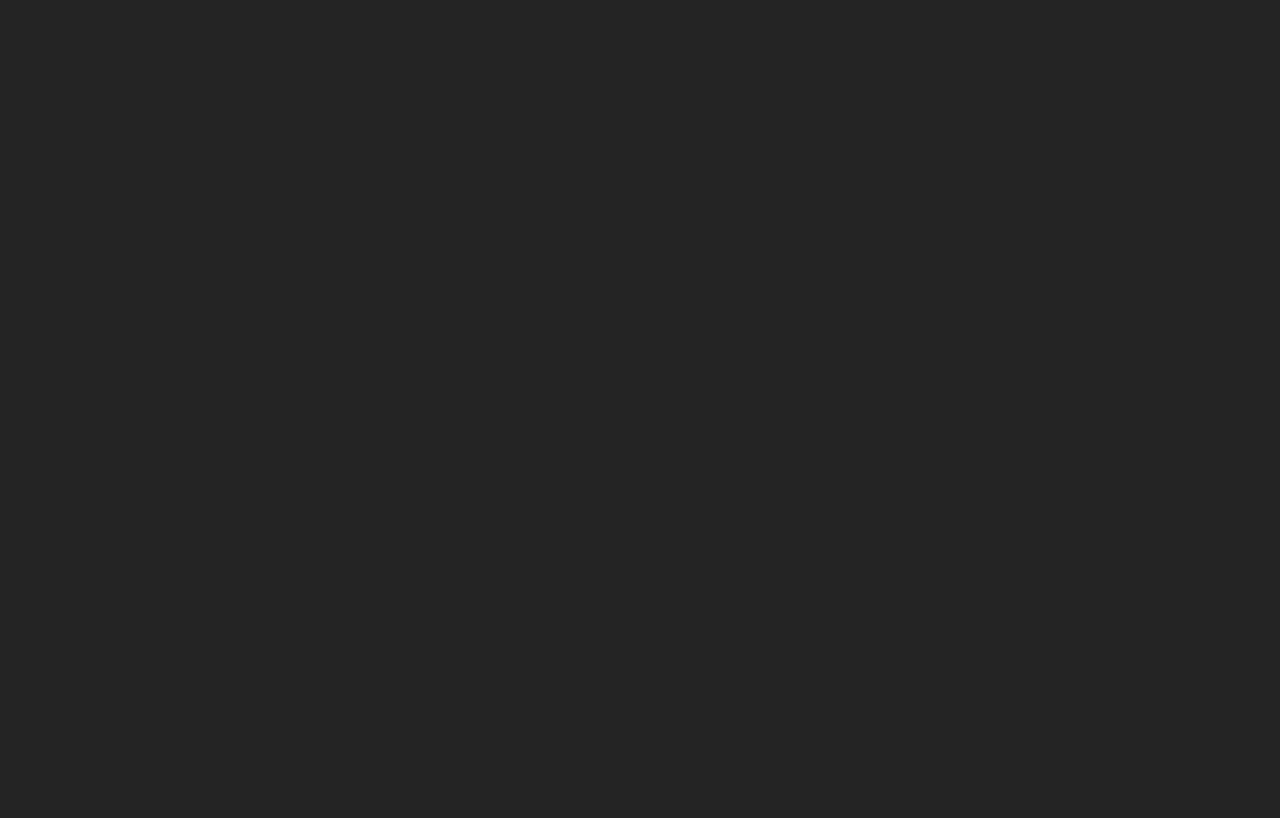
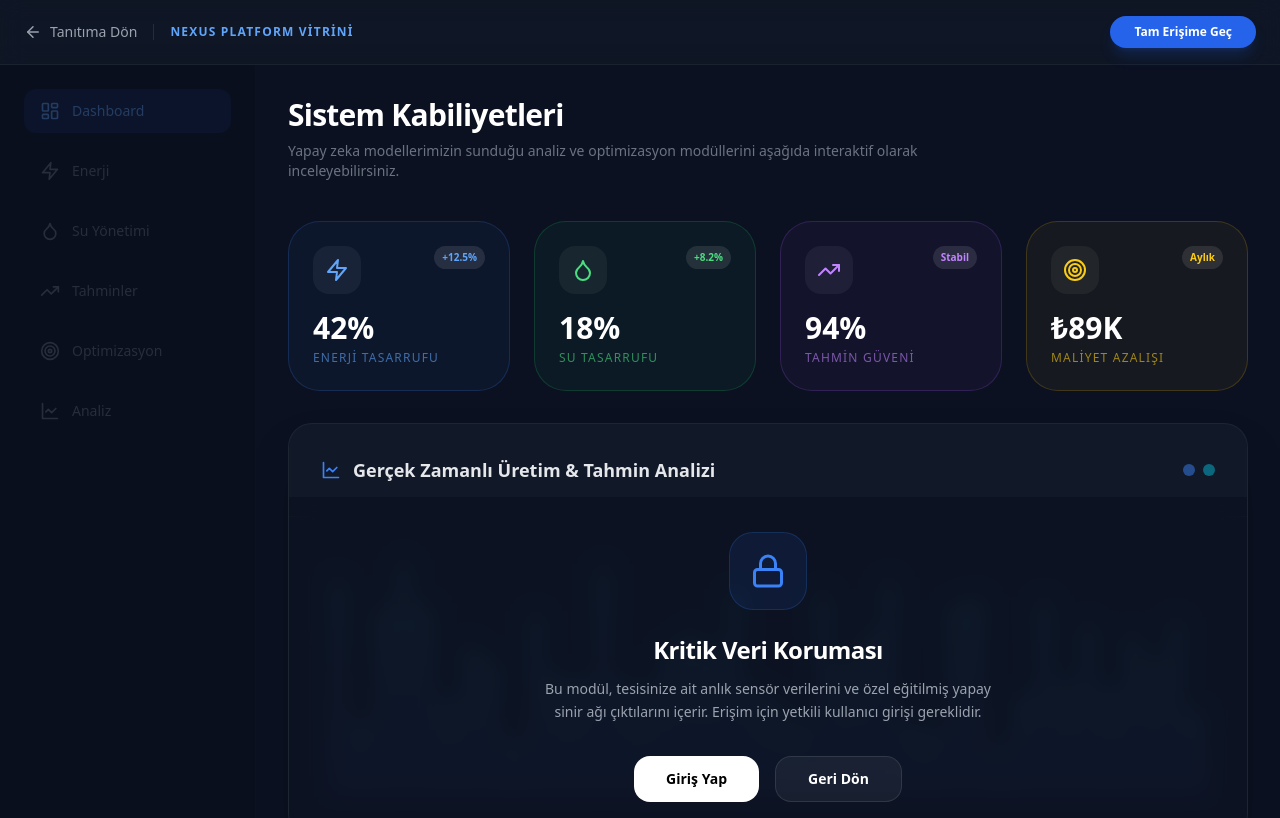
Before and after one commit to arin964/energy-water-platform, a React (Vite) app in the folder frontend/: page /explore in a window 1280 px wide. Before the commit this address had no page. Shown: the top 818 px of the page. Built offline with nearby package versions, Linux system fonts and the light colour scheme.

Commit message:
feat: görev listesindeki ilk üç görev yapıldı

```diff
--- a/frontend/src/App.tsx
+++ b/frontend/src/App.tsx
@@ -17,6 +17,7 @@ import NotificationsPage from './pages/NotificationsPage';
 import { SettingsProvider } from './pages/SettingsPage.tsx';
 import './styles/globals.css';
 import LandingPage from './pages/LandingPage';
+import ExplorePage from './pages/ExplorePage';
 
 const ProtectedRoute: React.FC<{ children: React.ReactNode }> = ({ children }) => {
   const isLoggedIn = localStorage.getItem('user');
@@ -31,6 +32,7 @@ const App: React.FC = () => {
           <Route path="/login" element={<LoginPage />} />
 
           {/* Protected Routes */}
+          <Route path="/explore" element={<ExplorePage />} />
           <Route path="/welcome" element={<LandingPage />} />
           <Route path="/" element={<ProtectedRoute><Dashboard /></ProtectedRoute>} />
           <Route path="/energy" element={<ProtectedRoute><EnergyPage /></ProtectedRoute>} />
--- /dev/null
+++ b/frontend/src/pages/ExplorePage.tsx
@@ -0,0 +1,198 @@
+import React from 'react';
+import { useNavigate } from 'react-router-dom';
+import {
+  Zap,
+  Droplet,
+  TrendingUp,
+  ArrowLeft,
+  Lock,
+  AlertTriangle,
+  LayoutDashboard,
+  Target,
+  LineChart
+} from 'lucide-react';
+
+const ExplorePage: React.FC = () => {
+  const navigate = useNavigate();
+
+  return (
+    <div className="min-h-screen bg-[#0a0f1e] text-white flex flex-col font-sans selection:bg-blue-500/30 overflow-hidden">
+
+      {/* Üst Bilgi Çubuğu - Proje Renkleriyle Uyumlu */}
+      <div className="bg-[#111827]/80 backdrop-blur-md border-b border-white/5 px-6 py-4 flex justify-between items-center z-50">
+        <div className="flex items-center gap-4">
+          <button
+            onClick={() => navigate('/welcome')}
+            className="flex items-center gap-2 text-gray-400 hover:text-white transition-colors text-sm font-medium"
+          >
+            <ArrowLeft size={18} />
+            Tanıtıma Dön
+          </button>
+          <div className="h-4 w-[1px] bg-white/10"></div>
+          <p className="text-xs tracking-widest text-blue-400 uppercase font-semibold">
+            Nexus Platform Vitrini
+          </p>
+        </div>
+
+        <button
+          onClick={() => navigate('/login')}
+          className="bg-blue-600 hover:bg-blue-700 text-white px-6 py-2 rounded-full font-bold text-xs transition-all shadow-lg shadow-blue-600/20 active:scale-95"
+        >
+          Tam Erişime Geç
+        </button>
+      </div>
+
+      <div className="flex flex-1 relative">
+        {/* Projenin Gerçek Sidebar Görünümü (Silüet) */}
+        <div className="w-64 bg-[#0a0f1e] border-r border-white/5 p-6 hidden lg:flex flex-col gap-6 opacity-30 pointer-events-none">
+          <div className="space-y-4">
+            {[
+              { label: 'Dashboard', icon: LayoutDashboard },
+              { label: 'Enerji', icon: Zap },
+              { label: 'Su Yönetimi', icon: Droplet },
+              { label: 'Tahminler', icon: TrendingUp },
+              { label: 'Optimizasyon', icon: Target },
+              { label: 'Analiz', icon: LineChart }
+            ].map((item, i) => (
+              <div key={i} className={`flex items-center gap-3 px-4 py-3 rounded-xl ${i === 0 ? 'bg-blue-600/20 text-blue-400' : 'text-gray-500'}`}>
+                <item.icon size={20} />
+                <span className="font-medium text-sm">{item.label}</span>
+              </div>
+            ))}
+          </div>
+        </div>
+
+        {/* Ana İçerik Alanı */}
+        <main className="flex-1 p-8 overflow-y-auto relative bg-[#0f172a]/30">
+
+          {/* Dashboard Header */}
+          <div className="mb-10">
+            <h1 className="text-3xl font-bold text-white tracking-tight">
+              Sistem Kabiliyetleri
+            </h1>
+            <p className="text-gray-500 mt-2 text-sm max-w-2xl">
+              Yapay zeka modellerimizin sunduğu analiz ve optimizasyon modüllerini aşağıda interaktif olarak inceleyebilirsiniz.
+            </p>
+          </div>
+
+          {/* Gerçek Proje Tasarımındaki Kartlar */}
+          <div className="grid grid-cols-1 md:grid-cols-2 lg:grid-cols-4 gap-6 mb-8">
+            <PreviewCard
+              title="Enerji Tasarrufu"
+              value="42%"
+              trend="+12.5%"
+              icon={<Zap className="text-blue-400" />}
+              color="blue"
+            />
+            <PreviewCard
+              title="Su Tasarrufu"
+              value="18%"
+              trend="+8.2%"
+              icon={<Droplet className="text-green-400" />}
+              color="green"
+            />
+            <PreviewCard
+              title="Tahmin Güveni"
+              value="94%"
+              trend="Stabil"
+              icon={<TrendingUp className="text-purple-400" />}
+              color="purple"
+            />
+            <PreviewCard
+              title="Maliyet Azalışı"
+              value="₺89K"
+              trend="Aylık"
+              icon={<Target className="text-yellow-400" />}
+              color="yellow"
+            />
+          </div>
+
+          {/* Kilitli Grafik ve Analiz Paneli (Enerji & Tahmin Sayfası Karması) */}
+          <div className="bg-[#111827] rounded-3xl border border-white/5 shadow-2xl relative overflow-hidden">
+            <div className="p-8 border-b border-white/5 flex justify-between items-center">
+              <h3 className="font-bold text-lg flex items-center gap-3 text-gray-200">
+                <LineChart className="text-blue-500" size={20} />
+                Gerçek Zamanlı Üretim & Tahmin Analizi
+              </h3>
+              <div className="flex gap-2">
+                <div className="w-3 h-3 rounded-full bg-blue-500/50"></div>
+                <div className="w-3 h-3 rounded-full bg-cyan-500/50"></div>
+              </div>
+            </div>
+
+            {/* Güvenlik Overlay - Proje Estetiğine Uygun Blur */}
+            <div className="absolute inset-0 top-[73px] bg-[#0a0f1e]/60 backdrop-blur-md z-10 flex flex-col items-center justify-center p-8 text-center">
+              <div className="bg-blue-600/10 p-5 rounded-3xl border border-blue-500/20 mb-6 group-hover:scale-110 transition-transform">
+                <Lock className="text-blue-500" size={36} />
+              </div>
+              <h3 className="text-2xl font-black text-white mb-3 tracking-tight">Kritik Veri Koruması</h3>
+              <p className="text-gray-400 max-w-md text-sm leading-relaxed mb-8">
+                Bu modül, tesisinize ait anlık sensör verilerini ve özel eğitilmiş yapay sinir ağı çıktılarını içerir. Erişim için yetkili kullanıcı girişi gereklidir.
+              </p>
+              <div className="flex gap-4">
+                <button
+                  onClick={() => navigate('/login')}
+                  className="bg-white text-black px-8 py-3 rounded-2xl font-bold text-sm hover:bg-blue-50 transition-all active:scale-95"
+                >
+                  Giriş Yap
+                </button>
+                <button
+                   onClick={() => navigate('/welcome')}
+                   className="bg-white/5 hover:bg-white/10 text-white px-8 py-3 rounded-2xl font-bold text-sm border border-white/10 transition-all"
+                >
+                  Geri Dön
+                </button>
+              </div>
+            </div>
+
+            {/* Arkadaki Temsili Grafik (Enerji Trendi Sayfası Silüeti) */}
+            <div className="p-10 h-80 flex items-end justify-between gap-1 opacity-10">
+              {Array.from({ length: 40 }).map((_, i) => (
+                <div
+                  key={i}
+                  className="w-full bg-gradient-to-t from-blue-600 to-cyan-400 rounded-t-sm"
+                  style={{ height: `${Math.random() * 80 + 20}%` }}
+                ></div>
+              ))}
+            </div>
+          </div>
+
+          {/* Alt Bilgi - Protokol Notu */}
+          <div className="mt-10 p-5 rounded-2xl bg-blue-500/5 border border-blue-500/10 flex items-center gap-4">
+            <div className="p-2 bg-blue-500/20 rounded-lg">
+              <AlertTriangle className="text-blue-400" size={20} />
+            </div>
+            <p className="text-xs text-blue-400/80 font-medium tracking-wide">
+              BİLGİ: Nexus Güvenlik Protokolü (V1.2) uyarınca, ön izleme modunda veritabanı yazma yetkileri devre dışı bırakılmıştır.
+            </p>
+          </div>
+        </main>
+      </div>
+    </div>
+  );
+};
+
+// Proje Kart Tasarımıyla Uyumlu PreviewCard
+const PreviewCard = ({ title, value, trend, icon, color }: any) => {
+  const colorMap: any = {
+    blue: 'border-blue-500/20 bg-blue-500/5 text-blue-400',
+    green: 'border-green-500/20 bg-green-500/5 text-green-400',
+    purple: 'border-purple-500/20 bg-purple-500/5 text-purple-400',
+    yellow: 'border-yellow-500/20 bg-yellow-500/5 text-yellow-400',
+  };
+
+  return (
+    <div className={`p-6 rounded-[2rem] border transition-all hover:scale-[1.02] cursor-default ${colorMap[color]}`}>
+      <div className="flex justify-between items-start mb-4">
+        <div className="p-3 bg-white/5 rounded-2xl">
+          {icon}
+        </div>
+        <span className="text-[10px] font-bold py-1 px-2 bg-white/10 rounded-full">{trend}</span>
+      </div>
+      <h3 className="text-3xl font-black text-white">{value}</h3>
+      <p className="text-xs opacity-60 font-medium mt-1 uppercase tracking-widest">{title}</p>
+    </div>
+  );
+};
+
+export default ExplorePage;
--- a/frontend/src/pages/LandingPage.tsx
+++ b/frontend/src/pages/LandingPage.tsx
@@ -1,85 +1,104 @@
 import React from 'react';
 import { useNavigate } from 'react-router-dom';
-import { Zap, Droplets, BarChart3, ShieldCheck, ArrowRight, BrainCircuit } from 'lucide-react';
+import {
+  ArrowRight,
+  Zap,
+  Droplet,
+  ShieldCheck,
+  Cpu,
+  Globe,
+  LineChart
+} from 'lucide-react';
 
 const LandingPage: React.FC = () => {
   const navigate = useNavigate();
 
   return (
-    <div className="min-h-screen bg-[#0f172a] text-white font-sans selection:bg-blue-500/30">
-      {/* Hero Section */}
-      <nav className="p-6 flex justify-between items-center max-w-7xl mx-auto">
+    <div className="min-h-screen bg-[#0a0f1e] text-white flex flex-col font-sans selection:bg-blue-500/30 overflow-x-hidden">
+
+      {/* Navigasyon */}
+      <nav className="p-6 flex justify-between items-center max-w-7xl mx-auto w-full z-10">
         <div className="flex flex-col">
-          <span className="text-2xl font-bold bg-gradient-to-r from-blue-400 to-cyan-400 bg-clip-text text-transparent">
-            Enerji-Su Platformu
-          </span>
-          <span className="text-[10px] text-gray-500 tracking-widest uppercase">Nexus v1.0.0</span>
+          <h2 className="text-xl font-bold tracking-tight text-blue-400">Enerji-Su Platformu</h2>
+          <span className="text-[10px] text-gray-500 uppercase tracking-[0.2em]">Nexus V1.0.0</span>
         </div>
         <button
-          onClick={() => navigate('/')}
-          className="px-6 py-2 bg-blue-600 hover:bg-blue-500 rounded-full text-sm font-bold transition-all shadow-lg shadow-blue-900/20"
+          onClick={() => navigate('/login')}
+          className="bg-blue-600 hover:bg-blue-700 text-white px-6 py-2 rounded-full text-sm font-semibold transition-all shadow-lg shadow-blue-600/20 active:scale-95"
         >
           Sisteme Giriş
         </button>
       </nav>
 
-      <main className="max-w-7xl mx-auto px-6 pt-20 pb-32">
-        <div className="text-center mb-24">
-          <div className="inline-flex items-center gap-2 px-3 py-1 rounded-full bg-blue-500/10 border border-blue-500/20 text-blue-400 text-xs font-medium mb-6">
-            <BrainCircuit size={14} /> Yapay Zeka Destekli Kaynak Yönetimi
-          </div>
-          <h1 className="text-6xl md:text-7xl font-extrabold mb-8 tracking-tight">
-            Geleceğin Enerjisini <br />
-            <span className="text-blue-500">Bugünden Optimize Edin</span>
-          </h1>
-          <p className="text-gray-400 text-xl max-w-2xl mx-auto leading-relaxed">
-            Nexus, enerji üretimi ve su tüketim verilerini yapay sinir ağları ile analiz ederek
-            maksimum verimlilik ve minimum kayıp sağlar.
-          </p>
-          <div className="mt-10 flex justify-center gap-4">
-            <button
-              onClick={() => navigate('/')}
-              className="px-8 py-4 bg-white text-[#0f172a] font-bold rounded-2xl hover:bg-blue-50 transition-all flex items-center gap-2 group"
-            >
-              Platformu Keşfet <ArrowRight className="group-hover:translate-x-1 transition-transform" />
-            </button>
-          </div>
+      <main className="flex-1 flex flex-col items-center pt-20 px-4">
+        <div className="inline-flex items-center gap-2 px-3 py-1 rounded-full bg-blue-500/10 border border-blue-500/20 text-blue-400 text-xs font-medium mb-8 animate-pulse">
+          <Cpu size={14} />
+          <span>Yapay Sinir Ağları Destekli Yeni Nesil İzleme</span>
         </div>
 
-        {/* Özellikler Grid */}
-        <div className="grid grid-cols-1 md:grid-cols-3 gap-8">
-          <div className="bg-gray-800/30 border border-gray-700/50 p-8 rounded-3xl hover:border-blue-500/50 transition-colors group">
-            <div className="w-12 h-12 bg-blue-500/10 rounded-2xl flex items-center justify-center mb-6 group-hover:scale-110 transition-transform">
-              <Zap className="text-blue-400" />
-            </div>
-            <h3 className="text-xl font-bold mb-4 text-white">Akıllı Enerji</h3>
-            <p className="text-gray-500 leading-relaxed">Güneş radyasyonu ve hava durumu verileriyle üretim tahminlemesi.</p>
+        <h1 className="text-5xl md:text-7xl font-extrabold text-center mb-6 tracking-tight leading-tight">
+          Geleceğin Enerjisini <br />
+          <span className="text-transparent bg-clip-text bg-gradient-to-r from-blue-400 to-cyan-300">
+            Bugünden Optimize Edin
+          </span>
+        </h1>
+
+        <p className="max-w-2xl text-center text-gray-400 text-lg md:text-xl mb-12 leading-relaxed">
+          Nexus; karmaşık veri setlerini analiz ederek enerji ve su kaynaklarınızı
+          maksimum verimlilikle yönetmenizi sağlar.
+        </p>
+
+        {/* YÖNLENDİRME DEĞİŞTİ: Artık /explore rotasına gidiyor */}
+        <button
+          onClick={() => navigate('/explore')}
+          className="group relative flex items-center gap-3 bg-white text-gray-900 px-8 py-4 rounded-xl font-bold text-lg hover:bg-blue-50 transition-all active:scale-95 shadow-xl shadow-white/5"
+        >
+          Platformu Keşfet
+          <ArrowRight className="group-hover:translate-x-1 transition-transform" />
+        </button>
+
+        {/* Alt Özellikler */}
+        <section className="w-full max-w-7xl mx-auto py-32 px-6">
+          <div className="grid grid-cols-1 md:grid-cols-2 lg:grid-cols-4 gap-8">
+            <FeatureCard
+              icon={<Zap className="text-yellow-400" />}
+              title="Akıllı Enerji"
+              desc="Solar radyasyon ve üretim trendlerini gerçek zamanlı takip edin."
+            />
+            <FeatureCard
+              icon={<Droplet className="text-blue-400" />}
+              title="Su Optimizasyonu"
+              desc="Baraj doluluk oranları ve tüketim tahminleri ile planlama yapın."
+            />
+            <FeatureCard
+              icon={<LineChart className="text-purple-400" />}
+              title="Yapay Zeka Analizi"
+              desc="Derin öğrenme modelleri ile olası kesintileri önceden görün."
+            />
+            <FeatureCard
+              icon={<ShieldCheck className="text-green-400" />}
+              title="Kritik Uyarılar"
+              desc="Anlık bildirim sistemi ile riskli durumları saniyeler içinde yönetin."
+            />
           </div>
-
-          <div className="bg-gray-800/30 border border-gray-700/50 p-8 rounded-3xl hover:border-green-500/50 transition-colors group">
-            <div className="w-12 h-12 bg-green-500/10 rounded-2xl flex items-center justify-center mb-6 group-hover:scale-110 transition-transform">
-              <Droplets className="text-green-400" />
-            </div>
-            <h3 className="text-xl font-bold mb-4 text-white">Su Yönetimi</h3>
-            <p className="text-gray-500 leading-relaxed">Baraj doluluk oranları ve tüketim trendlerinin gerçek zamanlı takibi.</p>
-          </div>
-
-          <div className="bg-gray-800/30 border border-gray-700/50 p-8 rounded-3xl hover:border-purple-500/50 transition-colors group">
-            <div className="w-12 h-12 bg-purple-500/10 rounded-2xl flex items-center justify-center mb-6 group-hover:scale-110 transition-transform">
-              <BarChart3 className="text-purple-400" />
-            </div>
-            <h3 className="text-xl font-bold mb-4 text-white">Derin Analiz</h3>
-            <p className="text-gray-500 leading-relaxed">Geçmiş verilerden öğrenen algoritmalarla stratejik raporlama.</p>
-          </div>
-        </div>
+        </section>
       </main>
 
-      {/* BURASI DÜZELDİ: footer etiketi eklendi */}
-      <footer className="border-t border-gray-800 py-12 text-center">
-        <p className="text-gray-600 text-sm">© 2026 Nexus Energy-Water Management Platform</p>
+      <footer className="p-8 border-t border-white/5 text-center text-gray-600 text-sm">
+        <p>© 2026 Nexus Energy-Water Platform. Tüm hakları saklıdır.</p>
       </footer>
     </div>
   );
 };
 
+const FeatureCard = ({ icon, title, desc }: { icon: React.ReactNode, title: string, desc: string }) => (
+  <div className="p-8 rounded-3xl bg-white/5 border border-white/10 hover:border-blue-500/50 transition-all hover:bg-white/[0.07] group cursor-default">
+    <div className="mb-4 p-3 bg-white/5 inline-block rounded-2xl group-hover:scale-110 transition-transform">
+      {icon}
+    </div>
+    <h4 className="text-xl font-semibold mb-3">{title}</h4>
+    <p className="text-gray-500 text-sm leading-relaxed">{desc}</p>
+  </div>
+);
+
 export default LandingPage;
--- /dev/null
+++ b/package.json
@@ -0,0 +1,5 @@
+{
+  "dependencies": {
+    "date-fns": "^4.1.0"
+  }
+}
```
Also changed, not shown: frontend/src/pages/Dashboard.tsx (+39 -9 lines), 1 other file (tests, documents, lock files or other folders).
